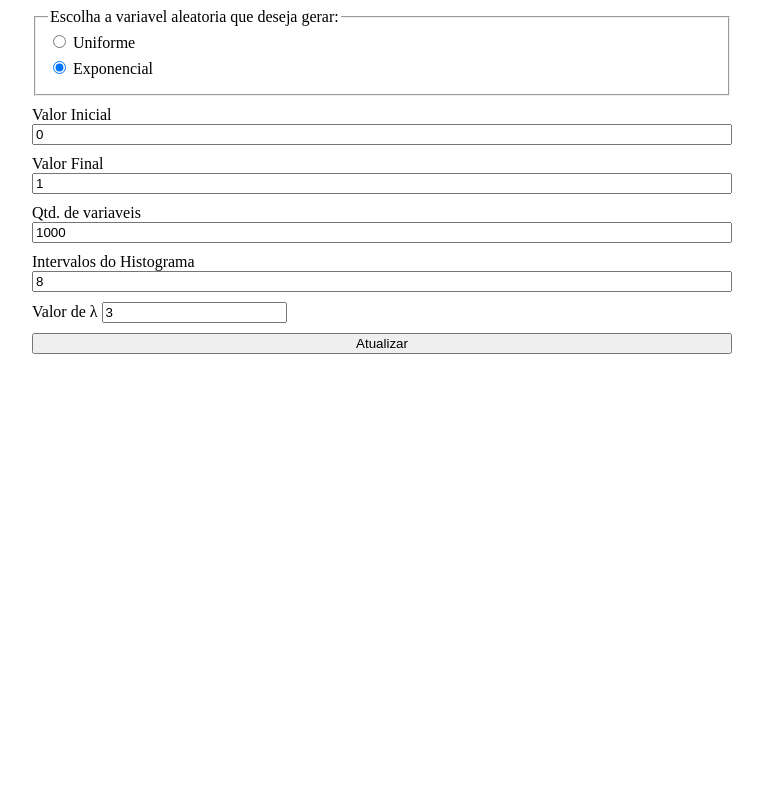
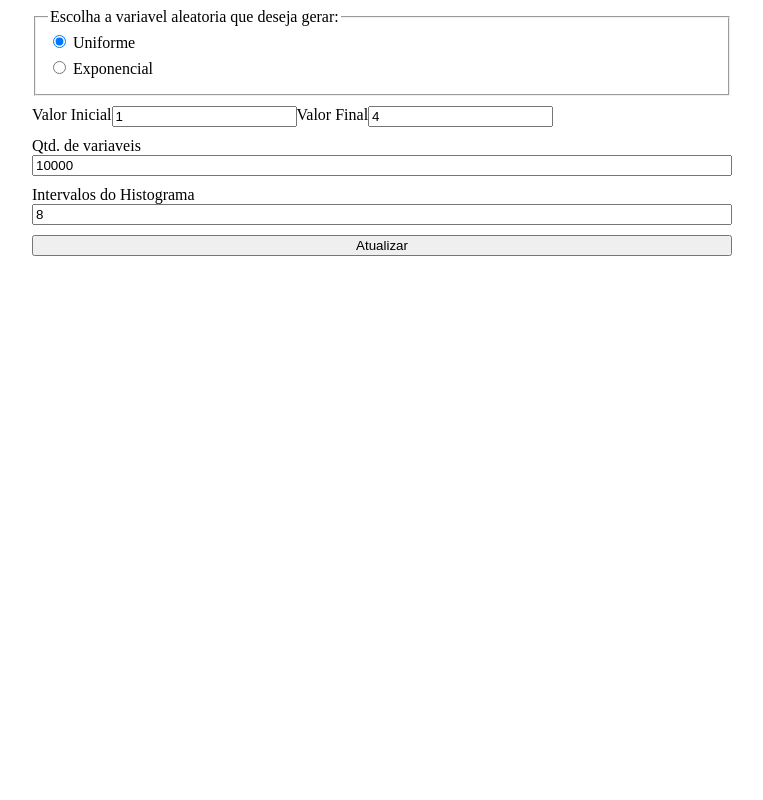
Before and after one commit to abrxao/estatistica, a website built with webpack: page src/index.html in a window 1280 px wide. Shown: the top 800 px of the page, without its empty margins (258-1021 px from the left). Built offline with nearby package versions, Linux system fonts and the light colour scheme.

Commit message:
:bug: bug fix: corringindo geracao de variavel aleatoria

```diff
--- a/src/index.html
+++ b/src/index.html
@@ -16,25 +16,26 @@
 
                     <div>
                       <input type="radio" id="uniform" name="drone" value="uniform"
-                             >
+                      checked>
                       <label for="uniform">Uniforme</label>
                     </div>
 
                     <div>
-                      <input type="radio" id="exponential" name="drone" value="exponential" checked>
+                      <input type="radio" id="exponential" name="drone" value="exponential" >
                       <label for="exponential" >Exponencial</label>
                     </div>
 
                 </fieldset>
+                <div class="uniformInputArea">
+                    <label for="initialValue">Valor Inicial</label>
+                    <input type="number" id="initialValue" value="1">
 
-                <label for="initialValue">Valor Inicial</label>
-                <input type="number" id="initialValue" value="0">
-
-                <label for="finalValue">Valor Final</label>
-                <input type="number" id="finalValue" value="1">
+                    <label for="finalValue">Valor Final</label>
+                    <input type="number" id="finalValue" value="4">
+                </div>
 
                 <label for="qtdOfVariables">Qtd. de variaveis</label>
-                <input type="number" id="qtdOfVariables" value="1000">
+                <input type="number" id="qtdOfVariables" value="10000">
 
                 <label for="intervals">Intervalos do Histograma</label>
                 <input type="number" id="intervals" value="8">
--- a/src/js/libs/gerCDF.js
+++ b/src/js/libs/gerCDF.js
@@ -1,7 +1,7 @@
 export function gerCDF(AleatoryVar, cdfData, initValue, finalValue, qtdOfVariables){
     cdfData = [];
 
-    var intervals = 20;
+    var intervals = 100;
 
     var deltaX = (finalValue - initValue)/intervals;
 
--- a/src/js/libs/gerUniformRandVariable.js
+++ b/src/js/libs/gerUniformRandVariable.js
@@ -1,12 +1,24 @@
+function getRandomInt(min, max) {
+    min = Math.ceil(min);
+    max = Math.floor(max);
+    return Math.floor(Math.random() * (max - min) + min);
+}
+
 export function gerUniformRandVariable(emptyArray, initValue, finalValue, qtdOfVariables) {
+
     var range = finalValue - initValue;
-    var seed = (new Date().getMilliseconds()) % range;
-    emptyArray.push(seed);
+    var mod = 10000000000;
+    var seed = getRandomInt(0, mod);
 
-    var a = range%2 == 0 ? 5: new Date().getMilliseconds();
+    emptyArray.push(seed/mod);
 
-    for (var i = 0; i < qtdOfVariables-1; i++) {
-        seed = ((a * seed  + range/qtdOfVariables) % range)+initValue;
-        emptyArray.push(seed);
+    var a = getRandomInt(0, mod - 100);
+    var c = getRandomInt(0, mod - 10000);
+
+    for (var i = 0; i < qtdOfVariables; i++) {
+
+        seed = ((a * seed  + c) % mod);
+
+        emptyArray.push(((seed*range)/mod)+initValue);
     }
 }
--- a/src/js/libs/printCDF.js
+++ b/src/js/libs/printCDF.js
@@ -4,6 +4,7 @@ export function printCDF(probsOfCDF, valuesOfAxixsXonCDF, cdfGraphic){
     var options2 = {
         chart: {
             type: 'line',
+            redrawOnWindowResize: false
         },
         stroke: {
             curve: 'straight',
--- a/src/js/libs/printHistogram.js
+++ b/src/js/libs/printHistogram.js
@@ -7,11 +7,11 @@ export function printHistogram(probsOfIntervals, valuesOfAxixsX, graphicArea ){
       maxProb = x;
     }
   }
-  console.log(maxProb);
 
   var options = {
         chart: {
           type: 'histogram',
+          redrawOnParentResize: false
         },
         plotOptions: {
           bar: {
--- a/src/js/observer.js
+++ b/src/js/observer.js
@@ -1,5 +1,5 @@
 const fieldSetCheck = document.querySelector('fieldset');
-
+const uniformInputArea = document.querySelector('.uniformInputArea')
 const changeFormArea = document.querySelector('.changeFormArea');
 
 changeType();
@@ -10,9 +10,11 @@ function changeType(){
         changeFormArea.innerHTML += `
         <label for="lambda">Valor de λ</label>
         <input type="number" id="lambda" value="3">
-        `
+        `;
+        uniformInputArea.style.display = 'none';
     }else{
         changeFormArea.innerHTML = '';
+        uniformInputArea.style.display = 'flex';
     }
 }
 
--- a/src/js/renderHistogram.js
+++ b/src/js/renderHistogram.js
@@ -53,16 +53,14 @@ function renderAllGraphics(){
 
     case "exponential":
       const lambda = parseFloat(form.querySelector("#lambda").value);
-    var finalVal = -((1/lambda)*(Math.log(1-0.9995)));
+      var finalVal = -((1/lambda)*(Math.log(1-0.99954)));
       randomVariable = gerExpVariable(lambda, qtdOfVariables);
-    gerHistogram(intervals, objHistogram, initialValue, finalVal);
+      gerHistogram(intervals, objHistogram, 0, finalVal);
       fillHistogram(randomVariable, objHistogram);
-    cdfData = gerCDF(randomVariable, cdfData, initialValue, finalVal,qtdOfVariables);
-    break;
+      cdfData = gerCDF(randomVariable, cdfData, 0, finalVal,qtdOfVariables);
     break;
     default:
   }
-
 
   var valuesOfAxixsX = [];
   var count = [];
```
Lines whose indentation alone changed are shown as unchanged.
